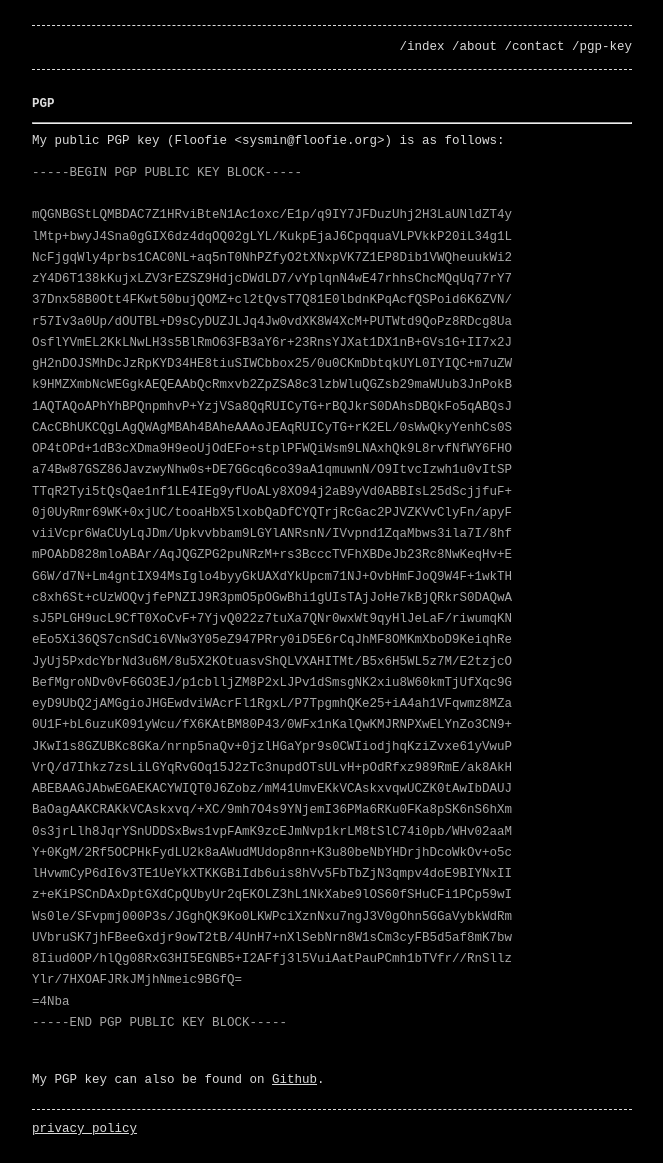
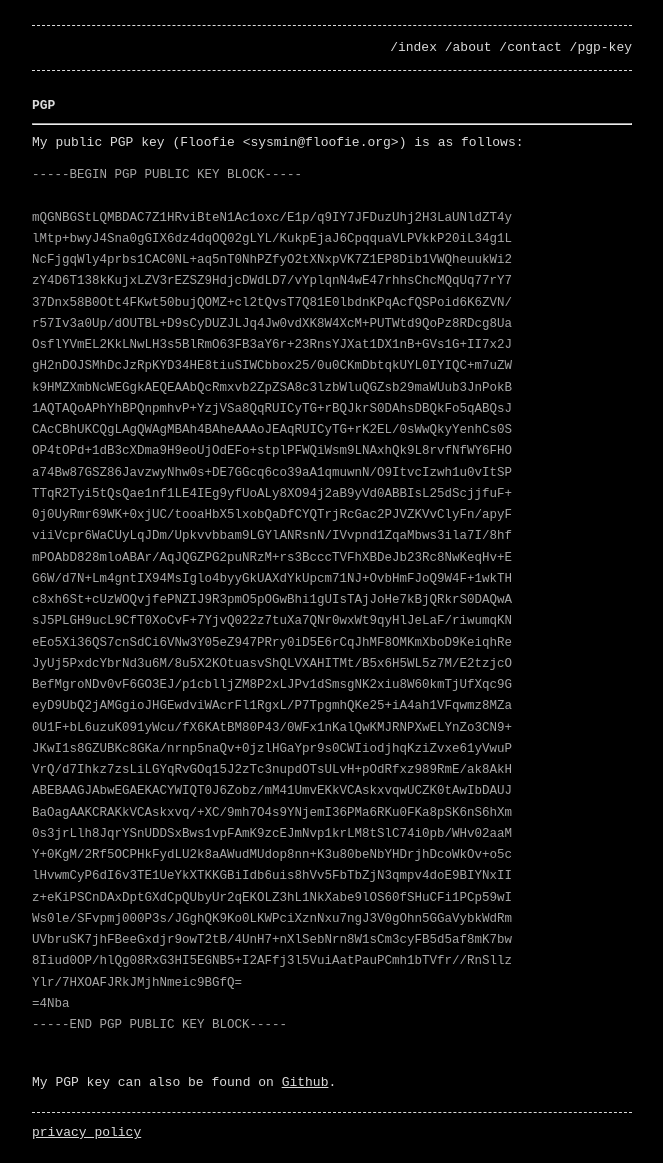
Before and after one commit to MsFloofie/Floofie-Site, a Jekyll site: the page built from pgp.html, in a window 1280 px wide. Shown: the whole page, without its empty margins (308-971 px from the left). Built offline with Jekyll 4.4.1, drawn with Linux system fonts in a browser that asks for light colours; before the commit the page ends 1139 px from its top, so only the background shows below that.

Commit message:
Alter some styling - Changed a <div> to <nav> - Remove a <div> - Removed and switched up some repetitive SCSS I suppose (tbh I am not really sure and am scared this breaks everything)
I feel like this is going to be a HORRIBLE commit

```diff
--- a/_layouts/default.html
+++ b/_layouts/default.html
@@ -5,11 +5,12 @@
   </head>
 
   <body>
-    <div class="container">
     <header>
-      <div class="menu">
-        <ul><li>{% include navigation.html %}</li></ul>
-      </div>
+      <nav class="menu">
+        <ul>
+          <li>{% include navigation.html %}</li>
+        </ul>
+      </nav>
     </header>
     <main>
       <h1>{{ page.title }}</h1>
@@ -19,6 +20,5 @@
     <footer>
       <a href="/privacy" style="float: left">privacy policy</a>
     </footer>
-    </div>
   </body>
 </html>
--- a/assets/css/main-dark.scss
+++ b/assets/css/main-dark.scss
@@ -3,7 +3,7 @@
 
 $color_1: #dbdbdb;
 $color_2: #000000;
-
+$border_style: dashed 1px $color_1;
 
 // //
 // Main stuff
@@ -12,16 +12,17 @@
 @mixin text {
     margin: 0px;
     color: $color_1;
-    font-family: "Fixedsys Excelsior 3.01", monospace;
-    font-size: 12.5px;
+    font-family: monospace;
+    font-size: 13px;
     text-align: left;
 }
 
 body {
     background-color: $color_2;
     margin: 0 auto;
-    padding: 0;
-    line-height: 1.5 !important;
+    line-height: 1.5;
+    width: 90%;
+    max-width: 600px;
 }
 
 h1, h2, h3, h4, h5, h6 {
@@ -55,27 +56,16 @@
 // Layout
 // //
 
-.container {
-    width: 90%;
-    max-width: 600px;
-    margin-right: auto;
-    margin-left: auto;
-}
-
 header {
-    margin-top: 25px;
-    margin-bottom: 10px;
-    p {
-        text-align: left;
-        margin: 0;
-    }
+    margin: 25px auto 10px;
+    text-align: left;
 }
 
 footer {
-    color: $color_1;
-    border-top: dashed 1px $color_1;
+    border-top: $border_style;
     margin: 20px auto 15px;
     padding-top: 10px;
+    padding-bottom: 25px;
     text-align: right;
 }
 
@@ -102,11 +92,10 @@
 //what the fuck even is this?
 :not(.menu) > ul {
     list-style: none;
-    list-style-type: none;
     padding-left: 0;
-    & > li:before {
+    li::before {
         content: "-";
-        margin-right: 9px;
+        margin-right: 5px;
     }
 }
 
@@ -116,21 +105,19 @@
 
 //HOLY SHIT WHAT AM I DOING
 .menu {
-    border-top: dashed 1px $color_1;
-    border-bottom: dashed 1px $color_1;
+    border-top: $border_style;
+    border-bottom: $border_style;
     margin-bottom: 25px;
     ul {
-        margin-top: 12px;
-        margin-bottom: 12px;
+        margin: 12px 0;
         text-align: right;
-        list-style-type: none;
+        list-style: none;
         padding-left: 0px;
         li {
             display: inline;
             margin-left: 10px;
             a {
                 text-decoration: none;
-                color: $color_1;
                 &:hover{
                     text-decoration: none;
                     color: $color_2;
@@ -149,14 +136,8 @@
 pre {
     background-color: $color_2;
     border: none;
-    padding: 0px;
     overflow: auto;
     font-size: 12.5px;
     color: #ffffffa6;
     line-height: 1.7 !important;
 }
-
-.highlight .c {
-    color: #999988;
-    font-style: italics;
-}
--- a/pgp.html
+++ b/pgp.html
@@ -4,7 +4,7 @@
 description: Floofie's Public PGP Key
 ---
 <p>My public PGP key (Floofie &lt;sysmin@floofie.org&gt;) is as follows:</p>
-<pre>-----BEGIN PGP PUBLIC KEY BLOCK-----
+<pre><code>-----BEGIN PGP PUBLIC KEY BLOCK-----
 
 mQGNBGStLQMBDAC7Z1HRviBteN1Ac1oxc/E1p/q9IY7JFDuzUhj2H3LaUNldZT4y
 lMtp+bwyJ4Sna0gGIX6dz4dqOQ02gLYL/KukpEjaJ6CpqquaVLPVkkP20iL34g1L
@@ -45,7 +45,7 @@
 Ylr/7HXOAFJRkJMjhNmeic9BGfQ=
 =4Nba
 -----END PGP PUBLIC KEY BLOCK-----
-</pre>
+</code></pre>
 <br>
 <p>My PGP key can also be found on <a href="https://gist.githubusercontent.com/MsFloofie/c35704ca25184a28abcf6ec34f309529/raw/7e0685cc0a9624326a378cc718d1ff4f27bf65b5/floofie.asc">Github</a>.
 </p>
```
